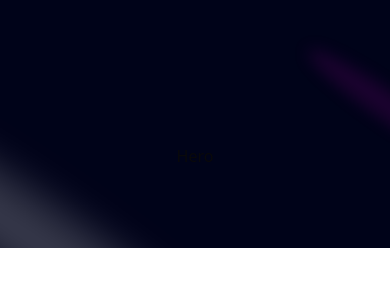
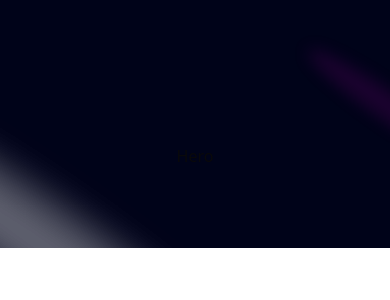
Before and after one commit to PranavGopinath/my-site, a Next.js app: page / in a window 390 px wide. Shown: the top 300 px of the page. Built offline with nearby package versions, Linux system fonts and the light colour scheme.

Commit message:
modified landing page

```diff
--- a/src/app/components/Hero.tsx
+++ b/src/app/components/Hero.tsx
@@ -6,7 +6,7 @@
     <div className='pb-20 pt-36'>Hero
     <Spotlight className='top-40 left-10 md:-left:32 md:-top-20 h-screen ' fill='white'/>
     <Spotlight className='top-10 left-full h-[80vh] w-[50vw]' fill='purple'/>
-
+    <Spotlight className='top-40 left-10 md:-left:32 md:-top-20 h-screen ' fill='white'/>
     </div>
   )
 }
```
